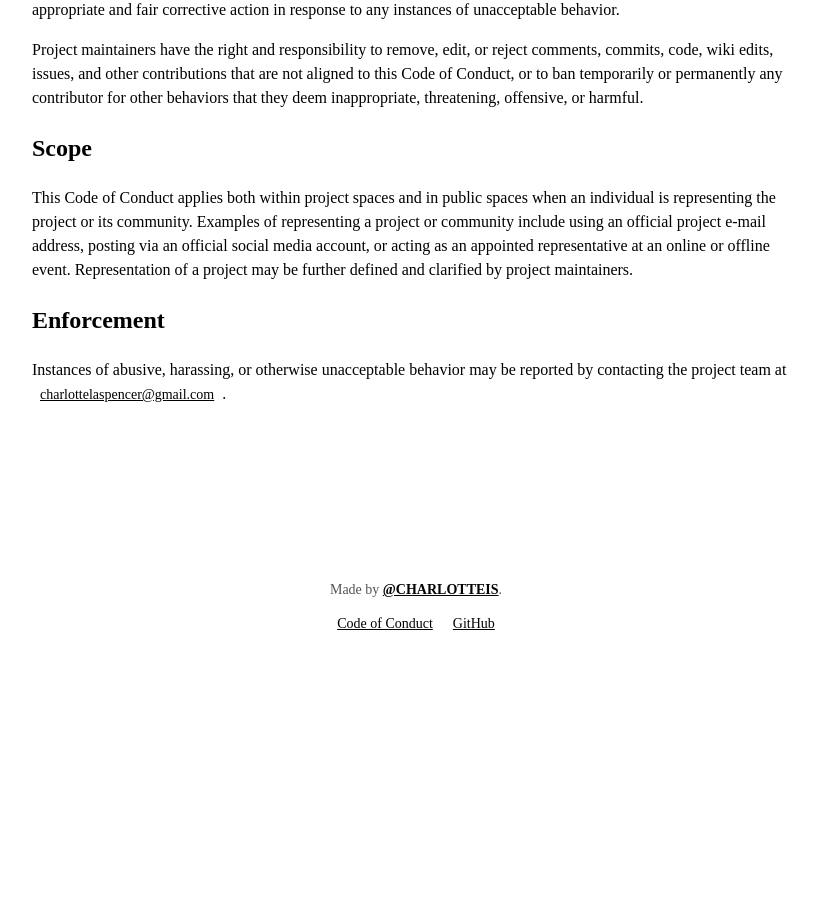
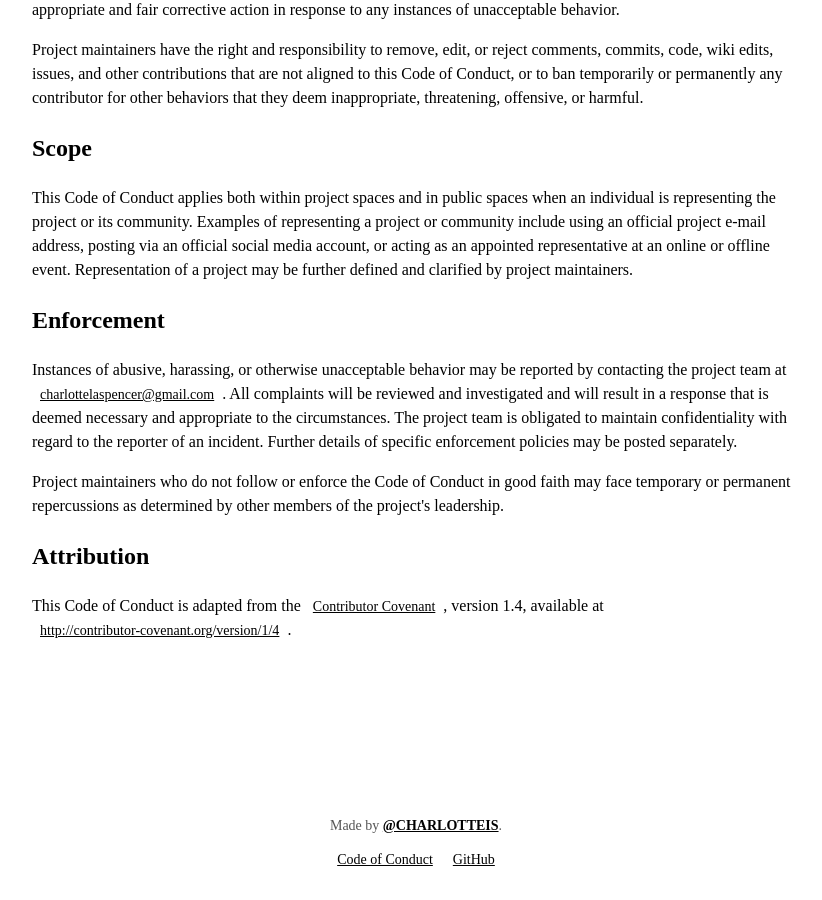
Before and after one commit to zaccolley/enbytech.github.io, a Jekyll site: the page built from codeofconduct.html, in a window 1280 px wide and 900 px high, scrolled down 1095 px. Shown: the whole window, without its empty margins (224-1046 px from the left). Built offline with Jekyll 4.4.1, drawn with Linux system fonts in a browser that asks for light colours; nearby versions of some CDN libraries; before the commit the page ends 1759 px from its top, so only the background shows below that.

Commit message:
Update Code of Conduct

```diff
--- a/codeofconduct.html
+++ b/codeofconduct.html
@@ -63,5 +63,25 @@ layout: default
   <a href='mailto:charlottelaspencer@gmail.com' class='f6 dib ph2 bg-animate bg-white hover-bg-light-blue black'>
     charlottelaspencer@gmail.com
   </a>.
+  All complaints will be reviewed and investigated and will result in a response that
+  is deemed necessary and appropriate to the circumstances. The project team is
+  obligated to maintain confidentiality with regard to the reporter of an incident.
+  Further details of specific enforcement policies may be posted separately.</p>
+
+  <p>Project maintainers who do not follow or enforce the Code of Conduct in good
+  faith may face temporary or permanent repercussions as determined by other
+  members of the project's leadership.</p>
+
+  <h2>Attribution</h2>
+
+  <p>
+    This Code of Conduct is adapted from the
+    <a href='http://contributor-covenant.org' class='f6 dib ph2 bg-animate bg-white hover-bg-light-blue black'>
+      Contributor Covenant
+    </a>, version 1.4,
+    available at
+    <a href='http://contributor-covenant.org/version/1/4/' class='f6 dib ph2 bg-animate bg-white hover-bg-light-blue black'>
+      http://contributor-covenant.org/version/1/4
+    </a>.
   </p>
 </main>
```
